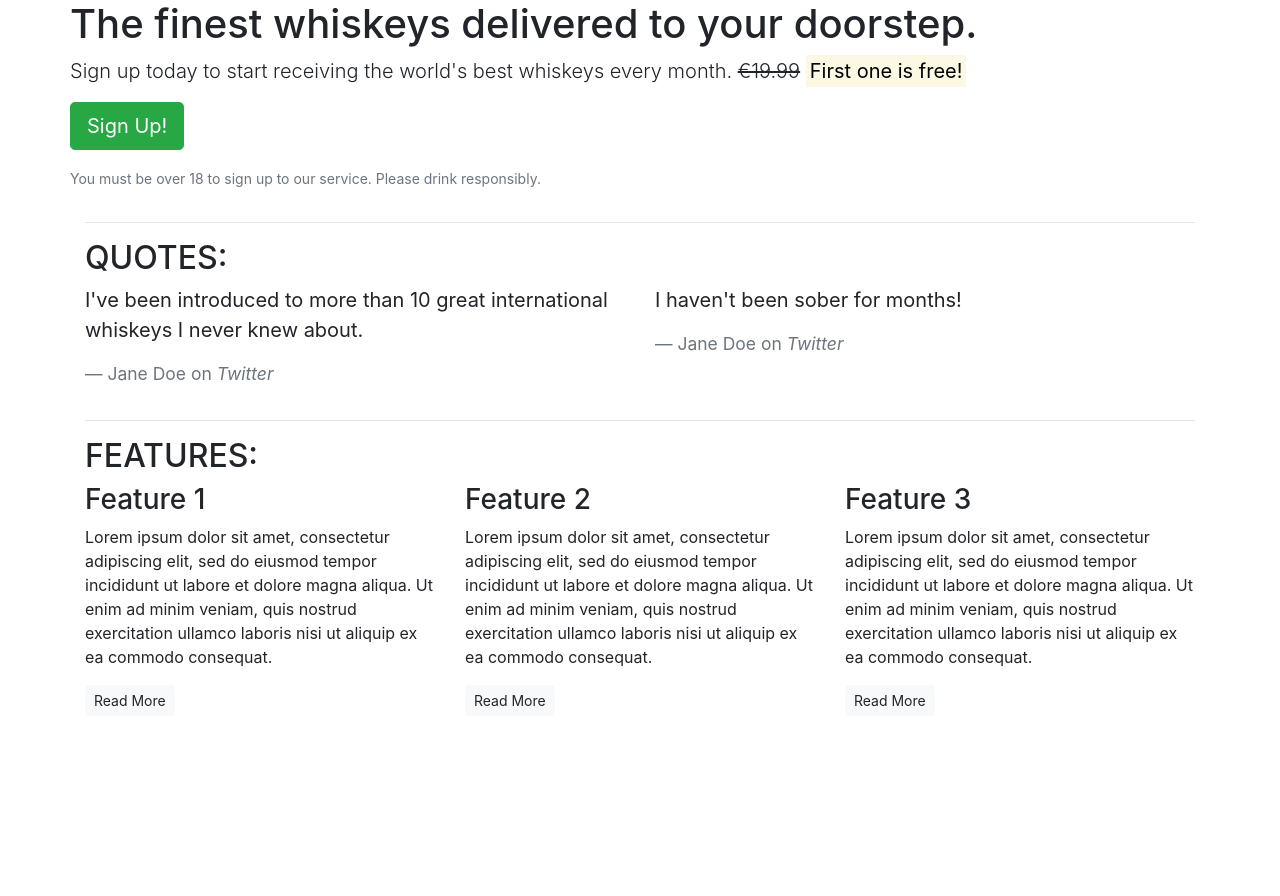
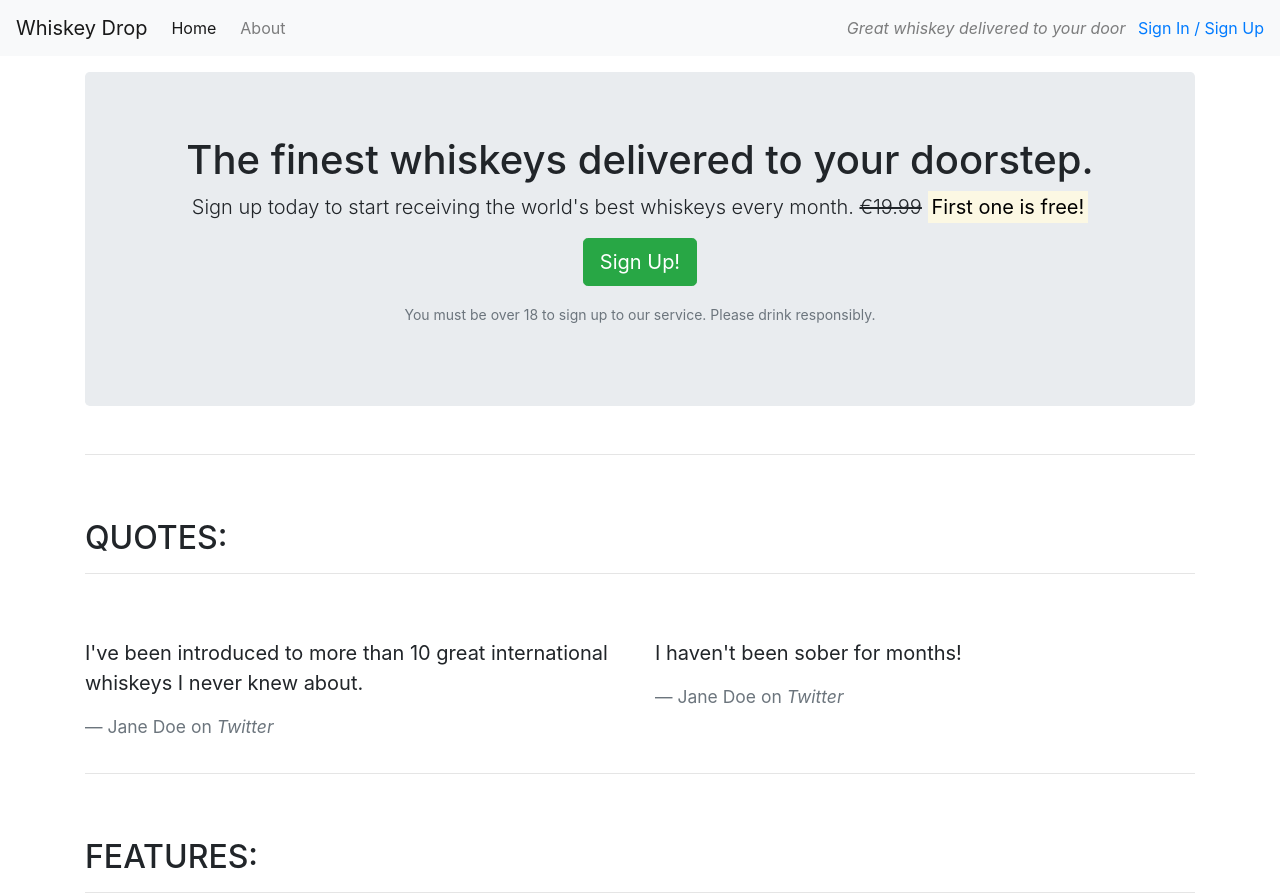
Before and after one commit to 01anto/whiskey-drop, a plain HTML site: page index.html in a window 1280 px wide. Shown: the top 896 px of the page. Before the commit the page ends 800 px from the top, so only its background shows below. Drawn offline with nearby package versions, Linux system fonts and the light colour scheme.

Commit message:
Style html with bootstrap code

```diff
--- a/index.html
+++ b/index.html
@@ -14,26 +14,45 @@
 </head>
 
 <body>
-    <article class="container">
+    <!--Nav-->
+    <nav class="navbar navbar-light navbar-expand-sm bg-light">
+        <a href="/" class="navbar-brand">
+                    Whiskey Drop</a>
+        <ul class="navbar-nav mr-auto">
+            <li class="active nav-item mr-2"><a class="nav-link" href="/">Home</a></li>
+            <li class="nav-item mr-2"><a class="nav-link" href="">About</a></li>
+            <li class="nav-item mr-2 d-block d-sm-none"><a class="nav-link" href="">Sign In / Sign Up</a></li>
+        </ul>
+
+        <div class="d-none d-md-block">
+            <p class="navbar-text my-auto mr-2"><i>Great whiskey delivered to your door</i></p>
+            <a href="/login">Sign In / Sign Up</a>
+        </div>
+        <!--</div>-->
+    </nav>
+    <article class="container mt-3">
         <!-- Callout -->
         <div class="row">
-            <section class="callout">
-                <h1>The finest whiskeys delivered to your doorstep.</h1>
-                <p class="lead">Sign up today to start receiving the world's best whiskeys every month. <s>€19.99</s>
-                    <strong><mark>First one is free!</mark></strong></p>
-                <p><button class="btn btn-lg btn-success">Sign Up!</button></p>
-                <p class="text-muted"><small>You must be over 18 to sign up to our service. Please drink
-                        responsibly.</small></p>
-            </section>
+            <div class="col-12">
+                <section class="callout jumbotron text-center">
+                    <h1>The finest whiskeys delivered to your doorstep.</h1>
+                    <p class="lead">Sign up today to start receiving the world's best whiskeys every month.
+                        <s class="d-none d-sm-inline">€19.99</s>
+                        <span class="d-inline d-sm-none"><br></span>
+                        <strong><mark>First one is free!</mark></strong></p>
+                    <p><button class="btn btn-lg btn-success">Sign Up!</button></p>
+                    <p class="text-muted"><small>You must be over 18 to sign up to our service. Please drink responsibly.</small></p>
+                </section>
+            </div>
         </div>
         <!-- /.callout -->
         <hr>
-
         <!-- Quotes -->
         <section class="quotes">
             <div class="row">
-                <div class="col-12">
+                <div class="col-12 my-5">
                     <h2 class="text-uppercase">Quotes:</h2>
+                    <hr />
                 </div>
             </div>
             <div class="row">
@@ -53,12 +72,12 @@
         </section>
         <!-- /.quotes -->
         <hr>
-
         <!-- Features -->
         <section class="features">
             <div class="row">
-                <div class="col-12">
+                <div class="col-12 my-5">
                     <h2 class="text-uppercase">Features:</h2>
+                    <hr />
                 </div>
             </div>
             <div class="row">
```
